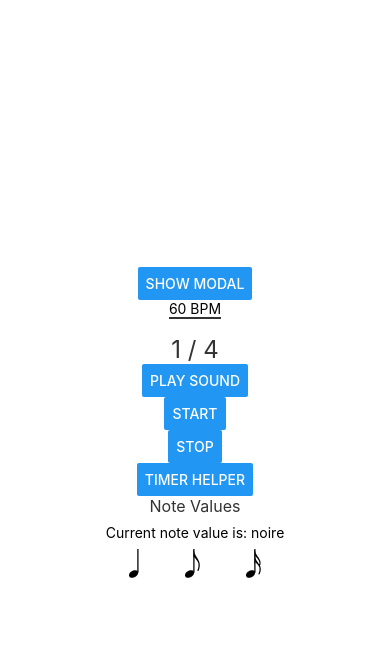
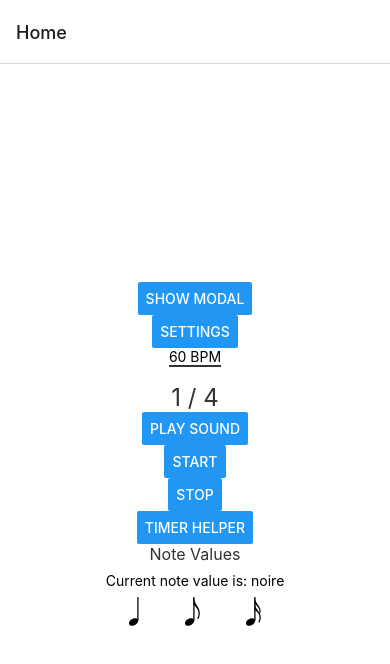
Before and after one commit to tdimnet/a-guitarists-best-friend, a React Native app: screen / in a window 390 px wide. Shown: the top 664 px of the page. Built offline with nearby package versions, Linux system fonts and the light colour scheme.

Commit message:
Setting Up Navigation:
- Installing bunch of navigation librairies.
- Setting up a stack navigator.
- Creating new setting screen

```diff
--- a/App.js
+++ b/App.js
@@ -1,7 +1,22 @@
-import { React } from "react-native";
+import React, { createContext } from "react";
+import { NavigationContainer } from "@react-navigation/native";
+import { createNativeStackNavigator } from "@react-navigation/native-stack";
 
-import Home from "./src/screens/Home";
+import HomeScreen from "./src/screens/Home";
+import SettingsScreen from "./src/screens/Settings";
+
+const ThemeContext = createContext(null)
+const Stack = createNativeStackNavigator()
 
 export default function App() {
-  return <Home />
+  return (
+    <ThemeContext.Provider value="light">
+      <NavigationContainer>
+        <Stack.Navigator initialRouteName="Home">
+          <Stack.Screen name="Home" component={HomeScreen} />
+          <Stack.Screen name="Settings" component={SettingsScreen} />
+        </Stack.Navigator>
+      </NavigationContainer>
+    </ThemeContext.Provider>
+  )
 }
--- a/package.json
+++ b/package.json
@@ -13,13 +13,17 @@
   },
   "dependencies": {
     "@react-native-picker/picker": "2.4.8",
+    "@react-navigation/native": "^6.1.4",
+    "@react-navigation/native-stack": "^6.9.10",
     "expo": "~47.0.12",
     "expo-av": "~13.0.2",
     "expo-status-bar": "~1.4.2",
     "jest": "^26.6.3",
     "jest-expo": "^47.0.1",
     "react": "18.1.0",
-    "react-native": "0.70.5"
+    "react-native": "0.70.5",
+    "react-native-safe-area-context": "4.4.1",
+    "react-native-screens": "~3.18.0"
   },
   "devDependencies": {
     "@babel/core": "^7.12.9",
--- a/src/screens/Home/index.js
+++ b/src/screens/Home/index.js
@@ -16,7 +16,7 @@ import { handleBpm, handleNoteValue as handleTimer } from "../../utils/timer";
 import { NOTE_VALUES } from "../../constants/noteValues";
 import BpmPicker from "../../components/BpmPicker";
 
-export default function Home() {
+export default function Home({ navigation }) {
   const [isTicking, setIsTicking] = useState(false);
   const [seconds, setSeconds] = useState(1);
   const [bpm, setBpm] = useState(60);
@@ -69,6 +69,7 @@ export default function Home() {
       </Modal>
 
       <Button onPress={() => setIsVisible(true)} title="Show Modal" />
+      <Button onPress={() => navigation.navigate('Settings')} title="Settings" />
       <View style={styles.bpmContainer}>
         <Text>{bpm} BPM</Text>
       </View>
--- /dev/null
+++ b/src/screens/Settings/index.js
@@ -0,0 +1,10 @@
+import React from "react";
+import { View, Text } from "react-native";
+
+export default function Screen() {
+  return (
+    <View>
+      <Text>Hello, Settings</Text>
+    </View>
+  )
+}
```
Also changed, not shown: 2 other files (tests, documents, lock files or other folders).
